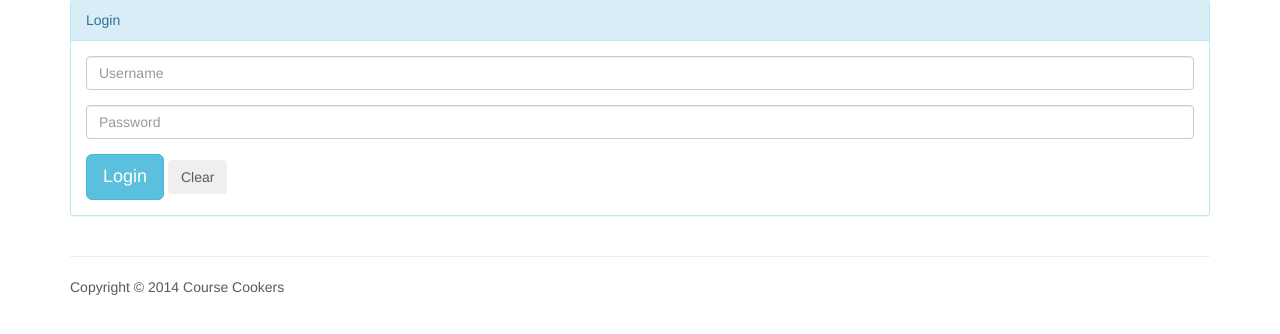
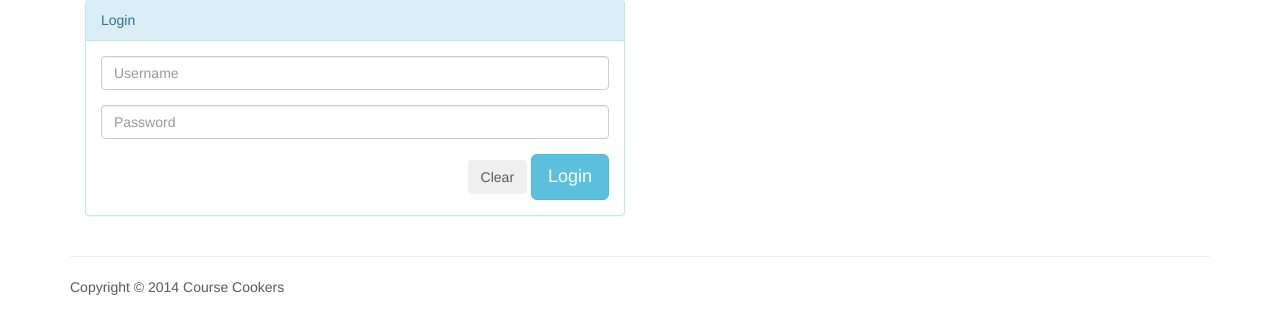
Before and after one commit to ttrrnn/cs160, a PHP site: page /login.php in a window 1280 px wide. Shown: the part 51-385 px from the top of the page. Run offline with PHP 8.4, Linux system fonts and the light colour scheme; some libraries are stand-ins or nearby versions.

Commit message:
Shrinkage

```diff
--- a/Websitev3/login.php
+++ b/Websitev3/login.php
@@ -66,6 +66,7 @@
     <body>
         <?php include('includes/header.php'); ?>
         <div class="container">
+            <div class="col-lg-6">
                 <div class="panel panel-info">
                     <div class="panel-heading">Login</div>
                     <div class="panel-body">
@@ -73,20 +74,21 @@
                             <fieldset>
                                 <div class="form-group">
                                     <div class="controls">
-                                    <input type="text" class="form-control" id="username" name="username" value="<?php echo $submitted_username; ?>" placeholder="Username" required>
+                                        <input type="text" class="form-control" id="username" name="username" value="<?php echo $submitted_username; ?>" placeholder="Username">
                                     </div>
                                 </div>
                                 <div class="form-group">
                                     <div class="controls">
-                                    <input type="password" class="form-control" id="password" name="password" value="" placeholder="Password" required>
+                                        <input type="password" class="form-control" id="password" name="password" value="" placeholder="Password">
                                     </div>
                                 </div>
-                            <div class="form-actions">
+                                <div class="form-actions pull-right">
+                                    <button type="reset" class="btn">Clear</button>
                                     <button type="submit" class="btn btn-info btn-lg">Login</button>
-                                <button type="reset" class="btn">Clear</button>
                                 </div>
                             </fieldset>
                         </form>
+                    </div>
                 </div>
             </div>
         </div>
```
Lines whose indentation alone changed are shown as unchanged.
